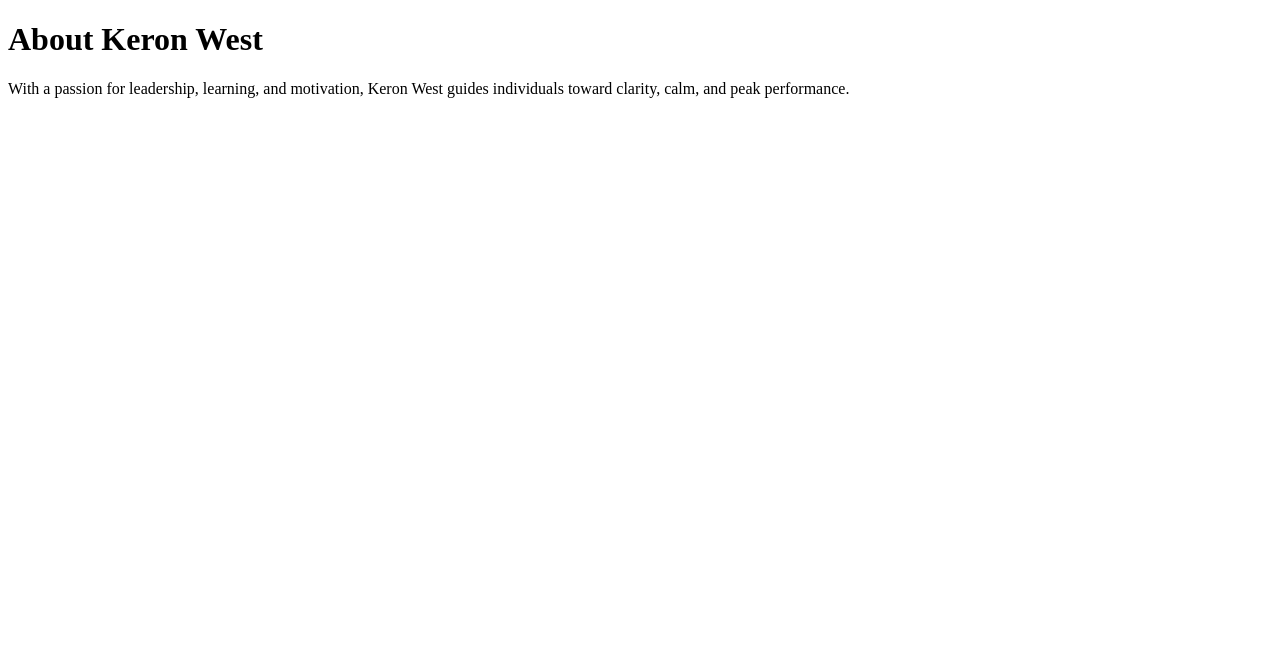
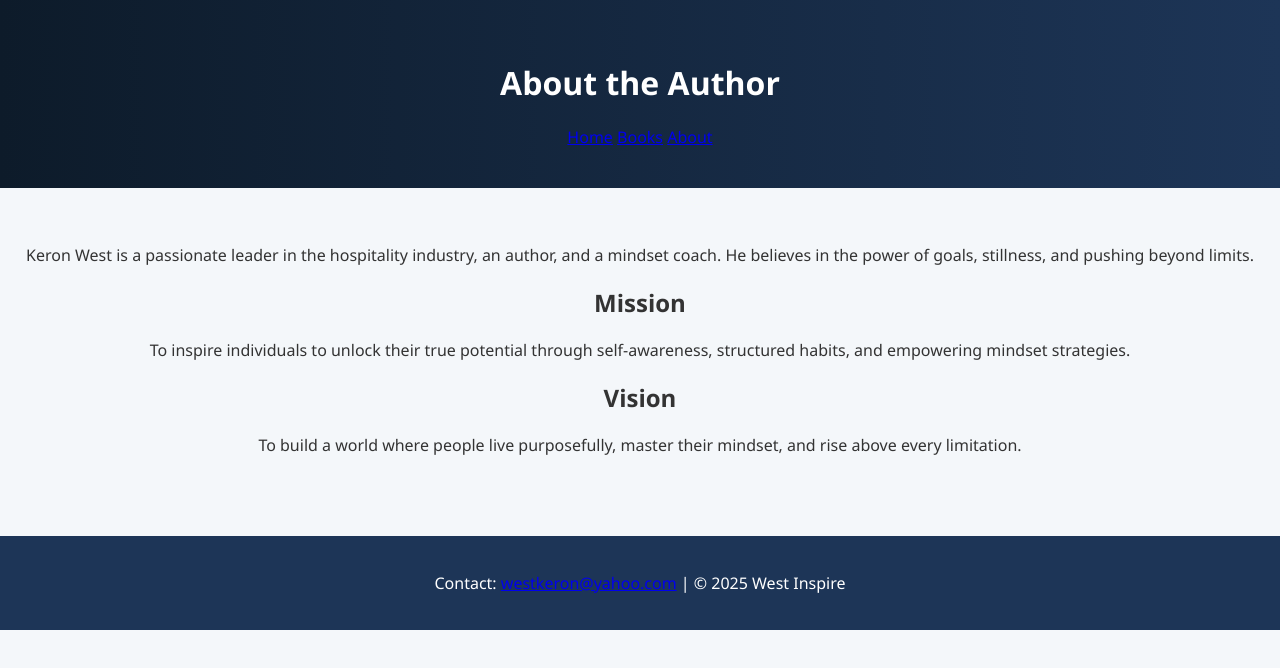
Before and after one commit to keronwest/west-inspire, a plain HTML site: page about.html in a window 1280 px wide. Drawn offline with Linux system fonts and the light colour scheme.

Commit message:
Update about.html

```diff
--- a/about.html
+++ b/about.html
@@ -1,5 +1,27 @@
 <!DOCTYPE html>
-<html><head><title>About</title></head><body>
-<h1>About Keron West</h1>
-<p>With a passion for leadership, learning, and motivation, Keron West guides individuals toward clarity, calm, and peak performance.</p>
-</body></html>
+<html lang="en">
+<head>
+  <meta charset="UTF-8" />
+  <title>About - West Inspire</title>
+  <link rel="stylesheet" href="style.css" />
+</head>
+<body>
+  <header>
+    <h1>About the Author</h1>
+    <nav>
+      <a href="index.html">Home</a>
+      <a href="books.html">Books</a>
+      <a href="about.html">About</a>
+    </nav>
+  </header>
+  <main>
+    <section>
+      <p>Keron West is a passionate leader in the hospitality industry, an author, and a mindset coach. He believes in the power of goals, stillness, and pushing beyond limits.</p>
+      <h2>Mission</h2>
+      <p>To inspire individuals to unlock their true potential through self-awareness, structured habits, and empowering mindset strategies.</p>
+      <h2>Vision</h2>
+      <p>To build a world where people live purposefully, master their mindset, and rise above every limitation.</p>
+    </section>
+  </main>
+  <footer>
+    <p>Contact: <a href="mailto:westkeron@yahoo.com">westkeron@yahoo.com</a> | © 2025 West Inspire</p>
```
